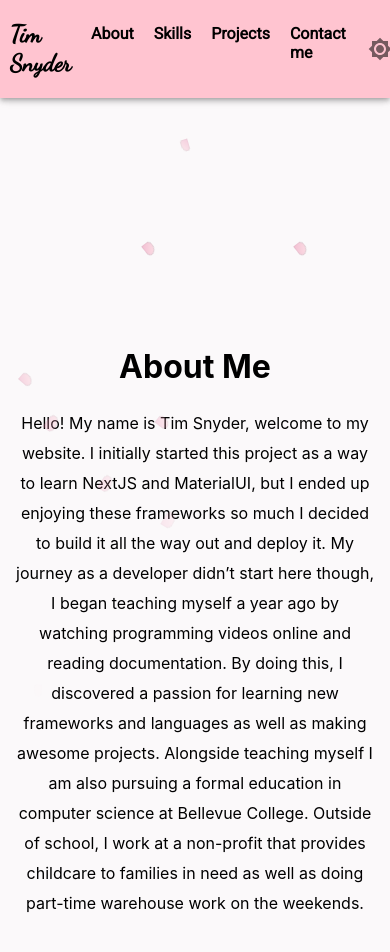
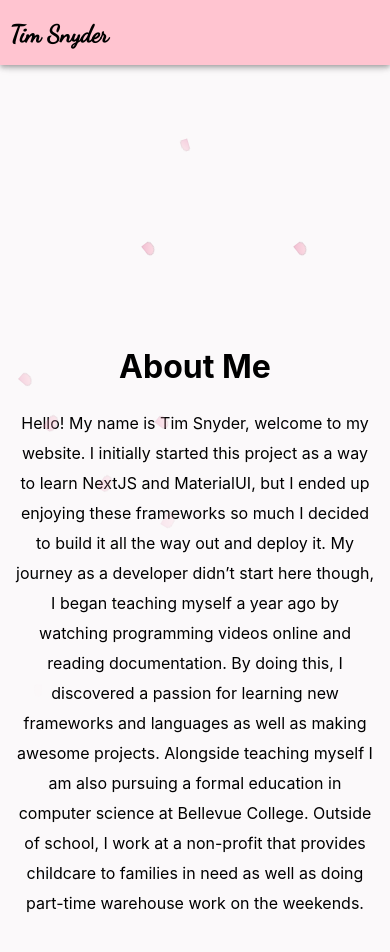
Before and after one commit to TimJSnyder/PersonalSite, a Next.js app: page / in a window 390 px wide. Shown: the top 952 px of the page. Built offline with nearby package versions, Linux system fonts and the light colour scheme.

Commit message:
Fixed appbar on mobile

```diff
--- a/Components/Appbar.js
+++ b/Components/Appbar.js
@@ -24,10 +24,10 @@ export default function Appbar() {
           <div className="appbarMaxWidth">
             <h2 className="appbarName">Tim Snyder</h2>
             <div className="appbarItems">
-              <Link offset={-90} to="about" smooth className="effect-shine"><h4>About</h4></Link>
-              <Link offset={-90} to="skills" smooth className="effect-shine"><h4>Skills</h4></Link>
-              <Link offset={-90} to="projects" smooth className="effect-shine"><h4>Projects</h4></Link>
-              <Link offset={-90} to="contact" smooth className="effect-shine"><h4>Contact me</h4></Link>
+              <Link offset={-90} to="about" smooth className="effect-shine appbarLink"><h4>About</h4></Link>
+              <Link offset={-90} to="skills" smooth className="effect-shine appbarLink"><h4>Skills</h4></Link>
+              <Link offset={-90} to="projects" smooth className="effect-shine appbarLink"><h4>Projects</h4></Link>
+              <Link offset={-90} to="contact" smooth className="effect-shine appbarLink"><h4>Contact me</h4></Link>
               <Tooltip title="Change Theme">
                 <IconButton onClick={toggleTheme}>
                   {theme === 'dark' ? <Brightness2Icon style={{ color: 'white' }} /> : <Brightness7Icon />}
--- a/styles/appbar.css
+++ b/styles/appbar.css
@@ -18,3 +18,19 @@
   width: 100%;
   max-width: 1000px;
 }
+@media (max-width: 600px) {
+  .appbarMaxWidth {
+    display: flex;
+    flex-direction: row;
+  }
+  .appbarWrapper {
+    display: flex;
+    text-align: center;
+  }
+  .appbarName {
+    position: absolute;
+  }
+  .appbarItems {
+    visibility: hidden;
+  }
+}
```
